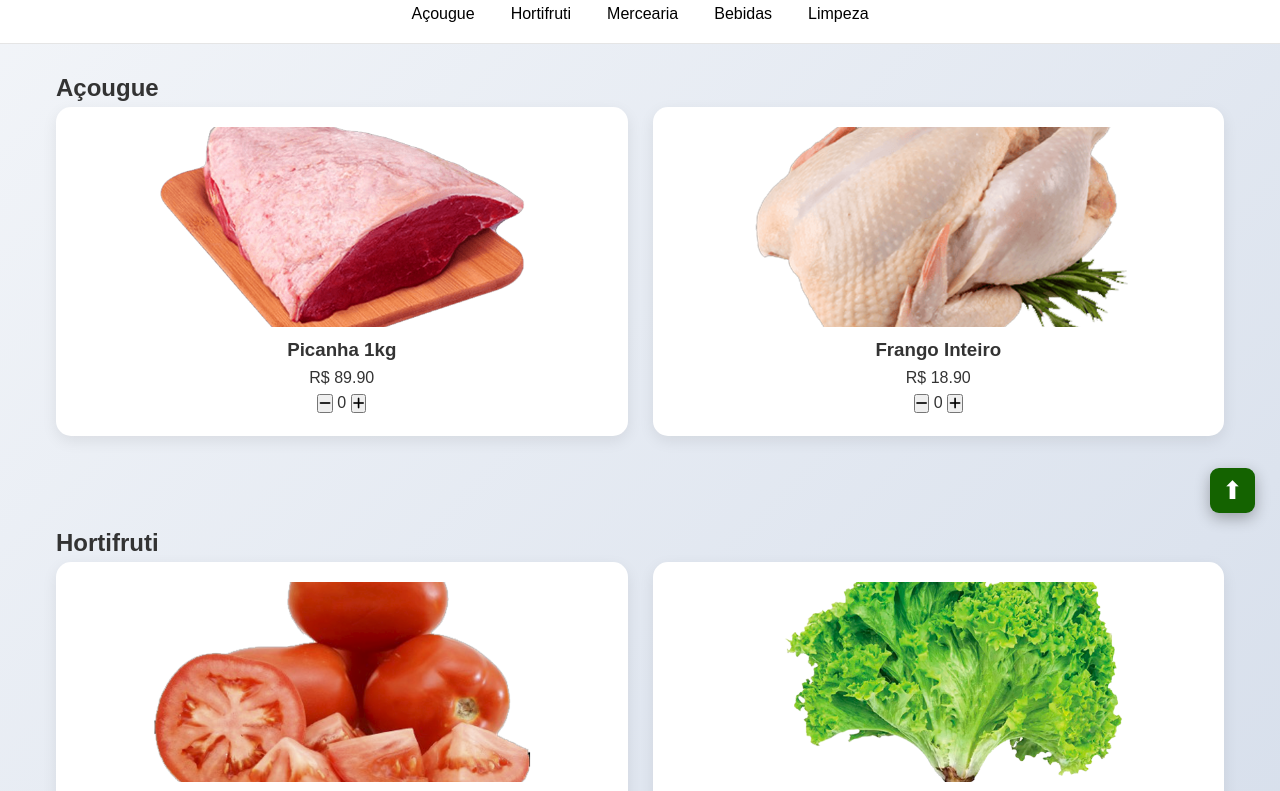
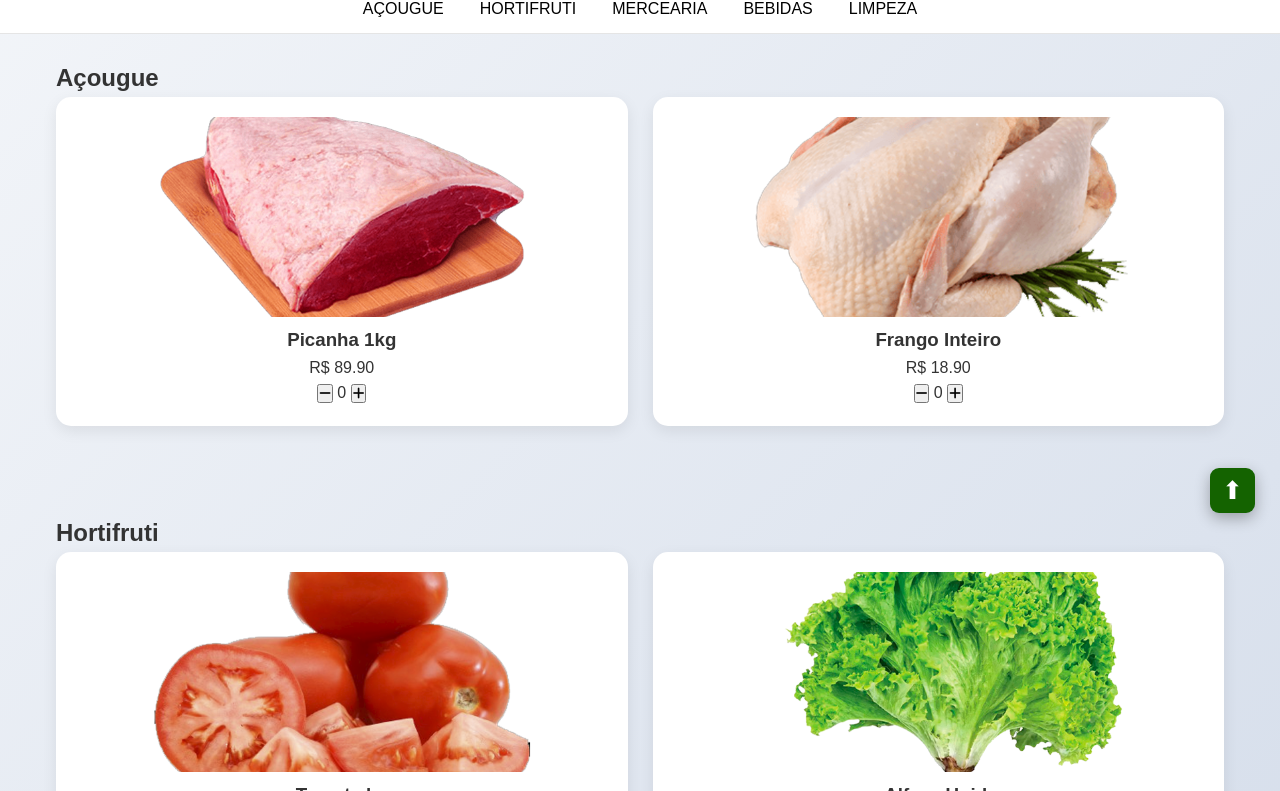
Before and after one commit to RaikanKleberson/pedeaki, a plain HTML site: page index.html in a window 1280 px wide. Shown: the part 262-1053 px from the top of the page. Drawn offline with Linux system fonts and the light colour scheme.

Commit message:
Correção da Navbar

```diff
--- a/index.html
+++ b/index.html
@@ -26,11 +26,11 @@
 
 <!-- MENU -->
 <nav class="menu-categorias">
-    <a href="#acougue">Açougue</a>
-    <a href="#hortifruti">Hortifruti</a>
-    <a href="#mercearia">Mercearia</a>
-    <a href="#bebidas">Bebidas</a>
-    <a href="#limpeza">Limpeza</a>
+    <a href="#acougue">AÇOUGUE</a>
+    <a href="#hortifruti">HORTIFRUTI</a>
+    <a href="#mercearia">MERCEARIA</a>
+    <a href="#bebidas">BEBIDAS</a>
+    <a href="#limpeza">LIMPEZA</a>
 </nav>
 
 <main>
--- a/src/css/styles.css
+++ b/src/css/styles.css
@@ -67,7 +67,7 @@ body {
     width: 100%;
     background: #fff;
     z-index: 1000;
-    padding: 8px 12px;
+    padding: 3px 0;
 
     display: flex;
     flex-wrap: wrap;              /* 🔥 QUEBRA LINHA */
```
